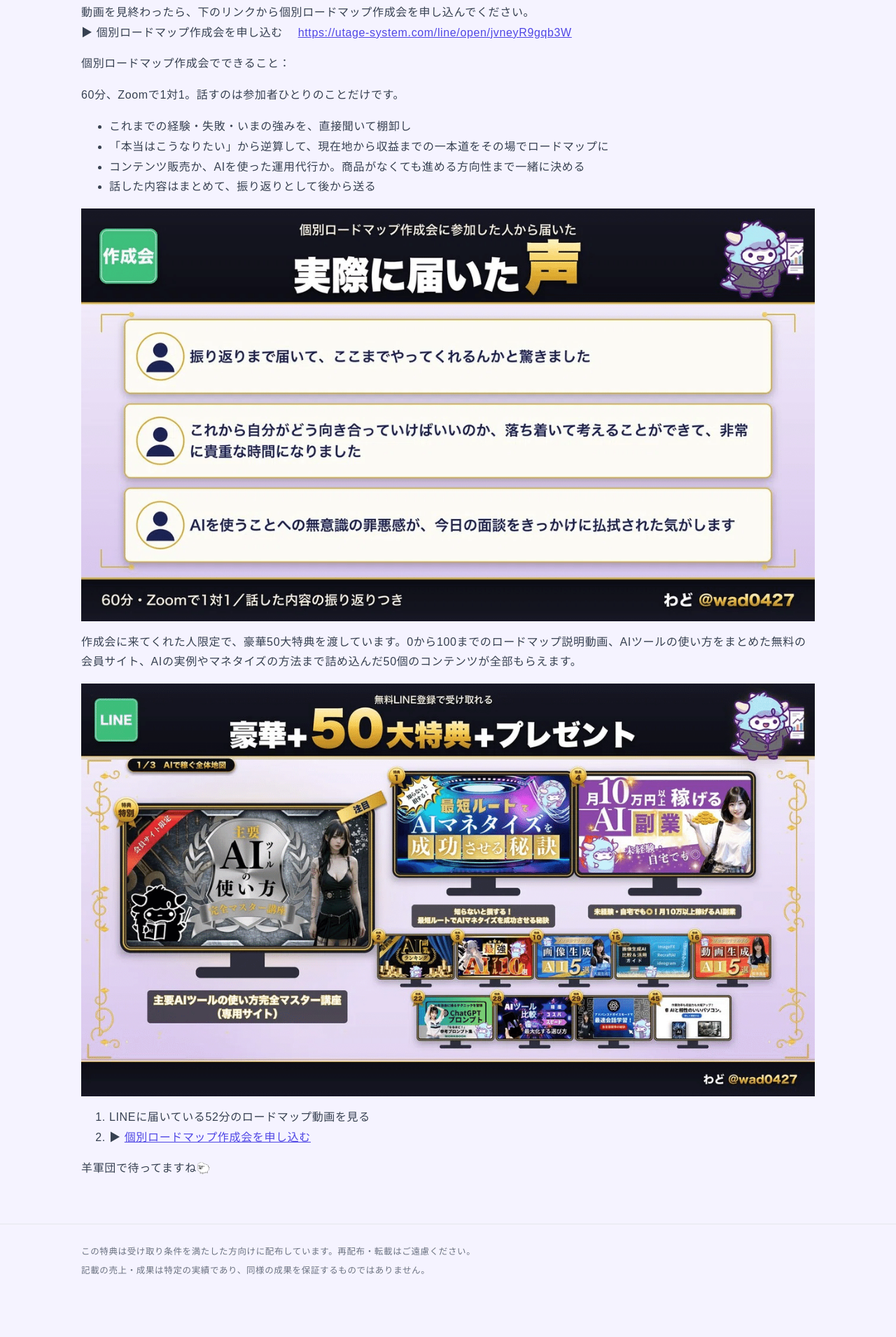
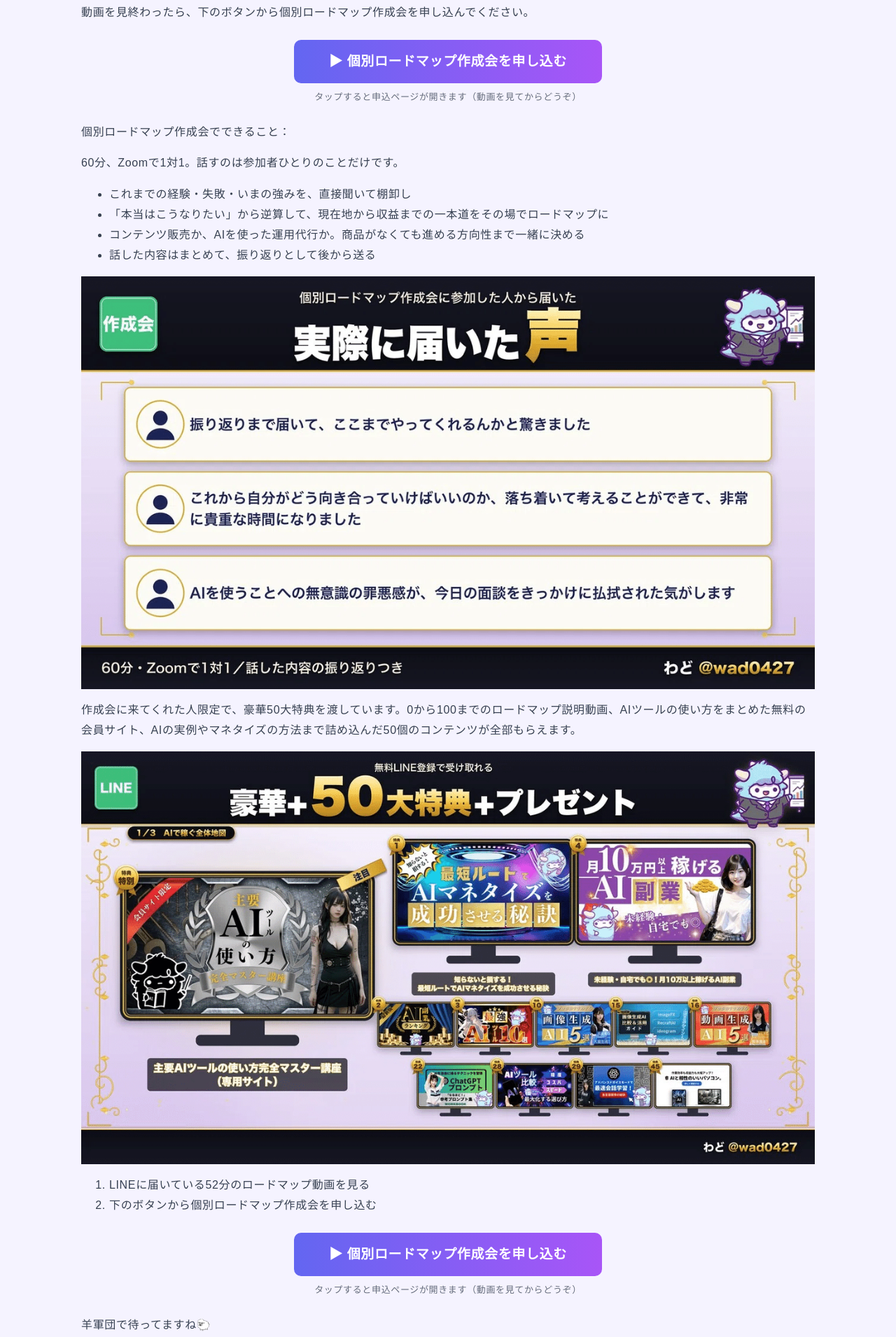
Before and after one commit to WadoTeamAI/wado-ai-employee-maker, a plain HTML site: page index.html in a window 1280 px wide. Shown: the part 6160-8071 px from the top of the page at 70% size. Before the commit the page ends 8031 px from the top, so only its background shows below. Drawn offline with Linux system fonts and the light colour scheme.

Commit message:
chore(site): ever-n69 2026-10-29 pages=1 png=5

```diff
--- a/index.html
+++ b/index.html
@@ -242,8 +242,9 @@ footer.site p{margin:4px 0}
 <p><strong>予約の前に、ひとつだけお願いがあります。</strong>
 公式LINEに届いている限定動画「0からAIで月100万までのロードマップ（52分）」を、先に最後まで見てください。全体像を押さえてから来てもらうと、60分を「あなたの話」だけに使えます。</p>
 <p><img alt="0からAIで月100万までのロードマップ動画のご案内" src="./img/N69_cta1.png" /></p>
-<p>動画を見終わったら、下のリンクから個別ロードマップ作成会を申し込んでください。<br />
-▶ 個別ロードマップ作成会を申し込む　 <a href="https://utage-system.com/line/open/jvneyR9gqb3W">https://utage-system.com/line/open/jvneyR9gqb3W</a></p>
+<p>動画を見終わったら、下のボタンから個別ロードマップ作成会を申し込んでください。</p>
+<p style="text-align:center;margin:24px 0"><a class="btn" href="https://utage-system.com/line/open/jvneyR9gqb3W" style="display:block;max-width:440px;margin:0 auto;padding:18px 20px;font-size:19px;line-height:1.4">▶ 個別ロードマップ作成会を申し込む</a><span style="display:block;margin-top:8px;font-size:13px;opacity:.75">タップすると申込ページが開きます（動画を見てからどうぞ）</span></p>
+
 <p>個別ロードマップ作成会でできること：</p>
 <p>60分、Zoomで1対1。話すのは参加者ひとりのことだけです。</p>
 <ul>
@@ -257,8 +258,10 @@ footer.site p{margin:4px 0}
 <p><img alt="豪華50大特典のご案内" src="./img/N69_cta2.png" /></p>
 <ol>
 <li>LINEに届いている52分のロードマップ動画を見る</li>
-<li>▶ <a href="https://utage-system.com/line/open/jvneyR9gqb3W">個別ロードマップ作成会を申し込む</a></li>
+<li>下のボタンから個別ロードマップ作成会を申し込む</li>
 </ol>
+<p style="text-align:center;margin:24px 0"><a class="btn" href="https://utage-system.com/line/open/jvneyR9gqb3W" style="display:block;max-width:440px;margin:0 auto;padding:18px 20px;font-size:19px;line-height:1.4">▶ 個別ロードマップ作成会を申し込む</a><span style="display:block;margin-top:8px;font-size:13px;opacity:.75">タップすると申込ページが開きます（動画を見てからどうぞ）</span></p>
+
 <p>羊軍団で待ってますね🐑</p></div>
 </article></main>
 <footer class='site'><div class='wrap'><p>この特典は受け取り条件を満たした方向けに配布しています。再配布・転載はご遠慮ください。</p><p>記載の売上・成果は特定の実績であり、同様の成果を保証するものではありません。</p></div></footer></body></html>
```
